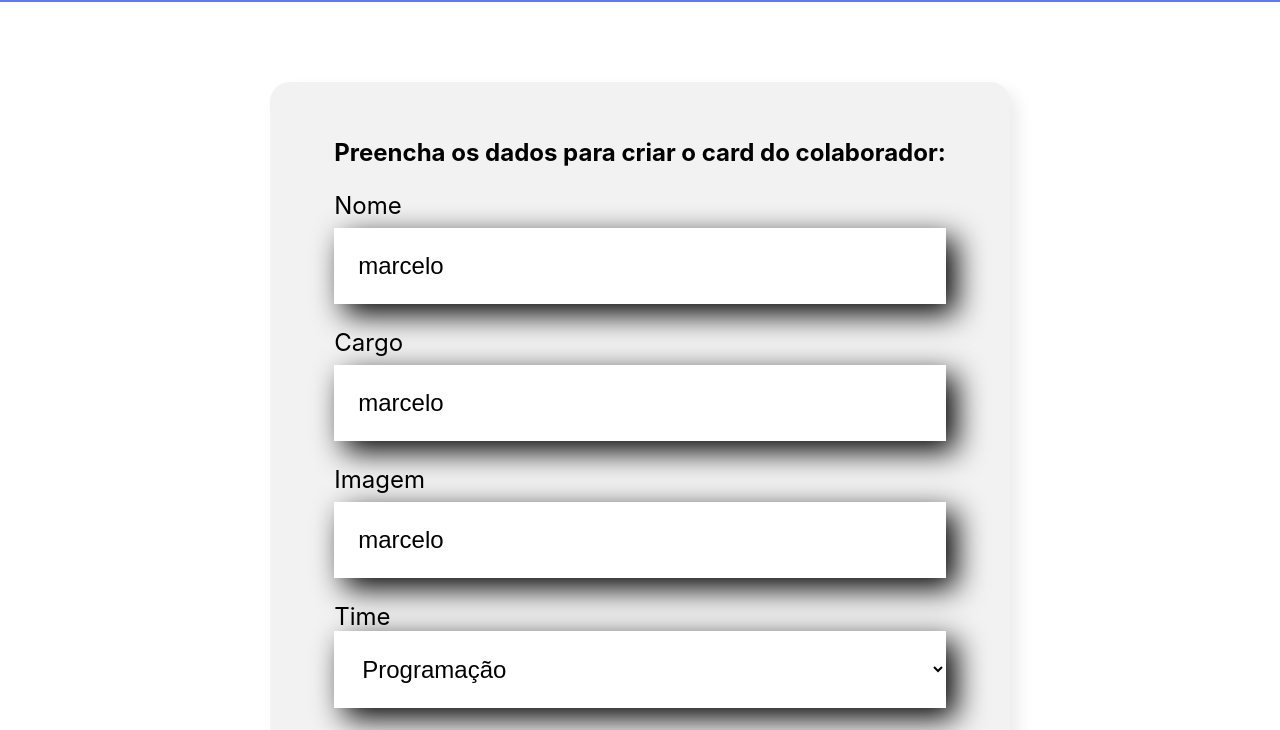
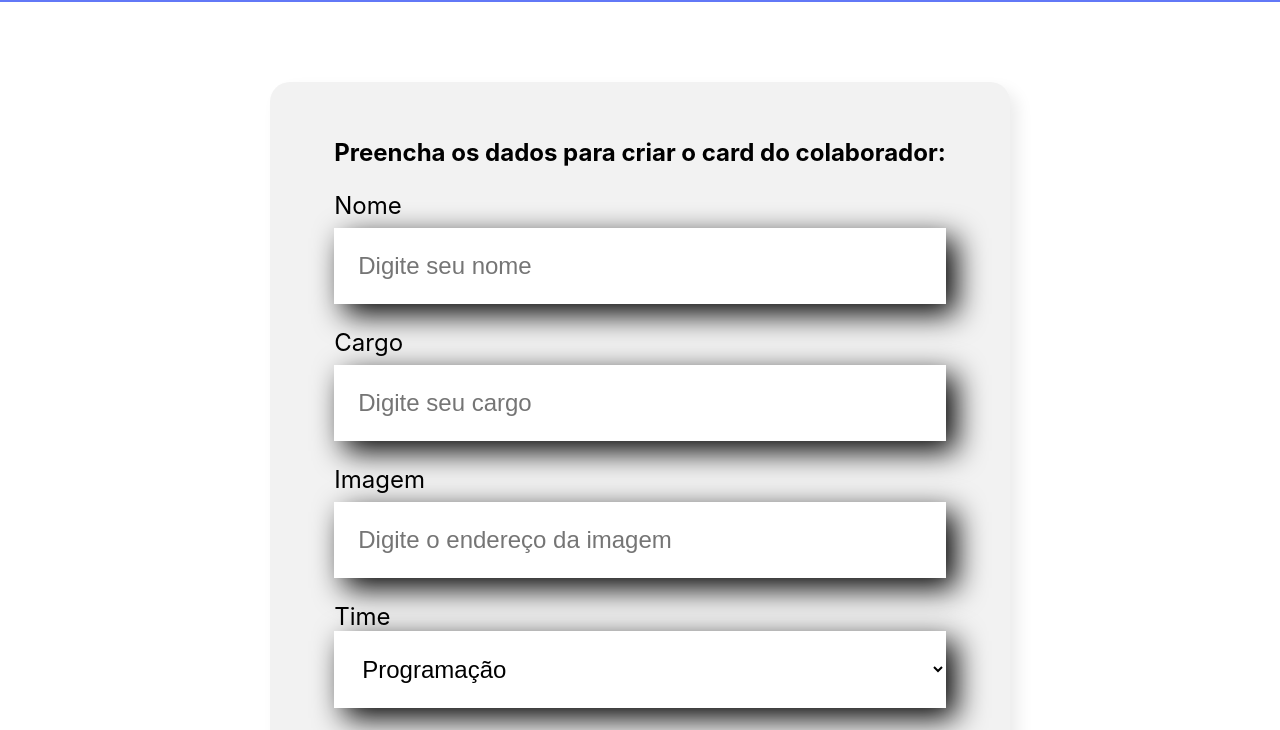
Before and after one commit to marcelovictor123/Organo-React, a React (Create React App) app: page / in a window 1280 px wide. Shown: the part 496-1226 px from the top of the page. Built offline with nearby package versions, Linux system fonts and the light colour scheme; the HTML template or start-up script is replaced by a standard one.

Commit message:
Controlando o estado

```diff
--- a/src/componentes/CampoTexto/index.js
+++ b/src/componentes/CampoTexto/index.js
@@ -1,17 +1,17 @@
+
 import './CampoTexto.css'
 
 const CampoTexto = (props) => {
 
-    let valor = 'marcelo'
+
 
     const aoDigitar = (evento) => {
-        valor = evento.target.value
-        console.log(valor)
+        props.aoAlterado(evento.target.value)
     }
     return (
         <div className="campo-texto">
             <label>{props.label}</label>
-            <input value={valor} required={props.obrigatorio} placeholder={props.placeholder} />
+            <input value={props.valor} onChange={aoDigitar} required={props.obrigatorio} placeholder={props.placeholder} />
         </div>
 
     )
--- a/src/componentes/Formulario/index.js
+++ b/src/componentes/Formulario/index.js
@@ -1,30 +1,56 @@
+import { useState } from 'react';
 import Botao from '../Botao';
 import CampoTexto from '../CampoTexto'
 import ListaSuspensa from '../ListaSuspensa';
 import './Formulario.css';
 
+
 const Formulario = () => {
     const times = [
-        'Programação',
-        'Front-End',
-        'Data Science',
-        'Devops',
-        'UX e Design',
-        'Mobile',
-        ' Inovação e Gestão'
+        'Programação'
     ]
+    const [nome, setNome] = useState('')
+    const [cargo, setCargo] = useState('')
+    const [imagem, setImagem] = useState('')
+    const [time, setTime] = useState('')
+
+
     const aoSalvar = (evento) => {
         evento.preventDefault()
-        console.log("Form foi submetido")
+        console.log('Form foi submetido => ', nome, cargo, imagem, time)
     }
     return (
         <section className="formulario">
             <form onSubmit={aoSalvar}>
                 <h2>Preencha os dados para criar o card do colaborador:</h2>
-                <CampoTexto obrigatorio={true} label="Nome" placeholder="Digite seu nome" />
-                <CampoTexto obrigatorio={true} label="Cargo" placeholder="Digite seu cargo" />
-                <CampoTexto label="Imagem" placeholder="Digite o endereço da imagem" />
-                <ListaSuspensa obrigatorio={true} label="Time" itens={times}></ListaSuspensa>
+                <CampoTexto
+                    obrigatorio={true}
+                    label="Nome"
+                    placeholder="Digite seu nome"
+                    valor={nome}
+                    aoAlterado={valor => setNome(valor)}
+                />
+                <CampoTexto
+                    obrigatorio={true}
+                    label="Cargo"
+                    placeholder="Digite seu cargo"
+                    valor={cargo}
+                    aoAlterado={valor => setCargo(valor)}
+                />
+                <CampoTexto
+                    label="Imagem"
+                    placeholder="Digite o endereço da imagem"
+                    valor={imagem}
+                    aoAlterado={valor => setImagem(valor)}
+                />
+                <ListaSuspensa
+                    obrigatorio={true}
+                    label="Time"
+                    itens={times}
+                    valor={time}
+                    aoAlterado={valor => setTime(valor)}
+                >
+                </ListaSuspensa>
                 <Botao>
                     Criar card
                 </Botao>
--- a/src/componentes/ListaSuspensa/index.js
+++ b/src/componentes/ListaSuspensa/index.js
@@ -5,7 +5,7 @@
 
         <div class="lista-suspensa">
             <label>{props.label}</label>
-            <select required={props.obrigatorio}>
+            <select onChange={evento => props.aoAlterado(evento.target.value)} required={props.required} value={props.value}>
                 {props.itens.map(item => {
                     return <option key={item}>{item}</option>
                 })}
```
